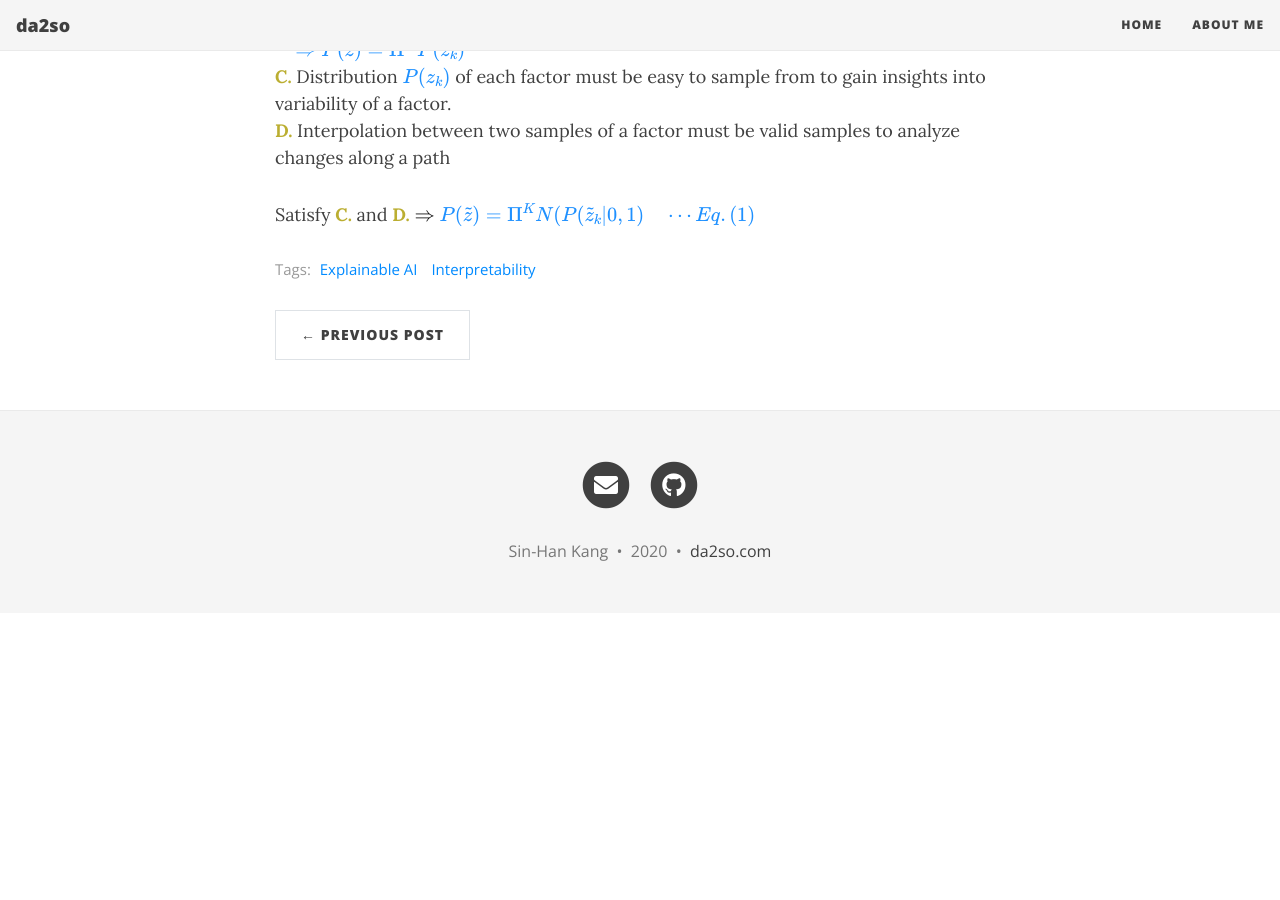
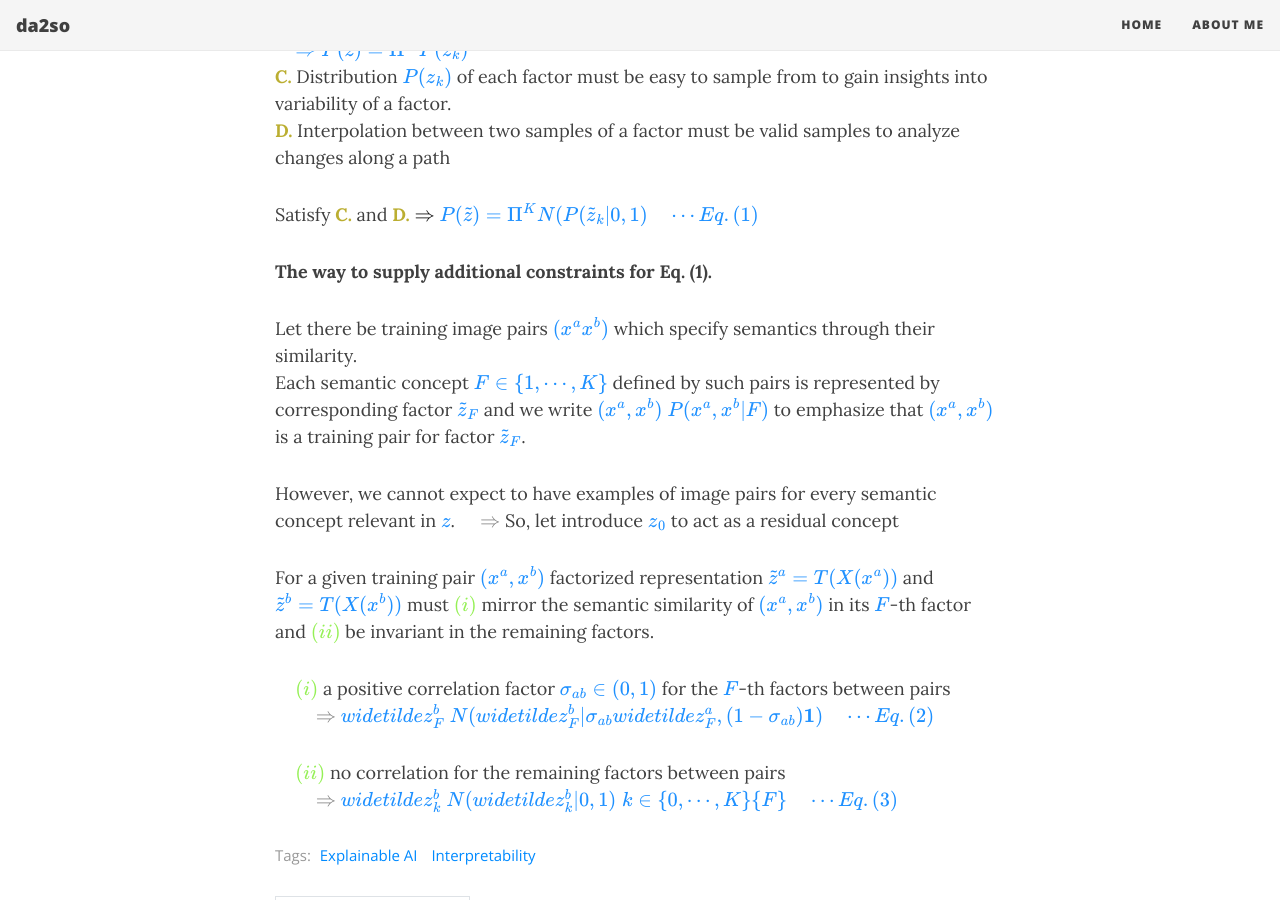
Before and after one commit to da2so/da2so.github.io, a Jekyll site: the page built from _posts/2020-09-08-A_Disentangling_Invertible_Interpretation_Network_for_Explaining_Latent_Representations.md, in a window 1280 px wide and 900 px high, scrolled down 2741 px. Built offline with Jekyll 4.4.1, drawn with Linux system fonts in a browser that asks for light colours; nearby versions of some CDN libraries; formulas are drawn with MathJax 3; before the commit the page ends 3354 px from its top, so only the background shows below that.

Commit message:
Update 2020-09-08-A_Disentangling_Invertible_Interpretation_Network_for_Explaining_Latent_Representations.md

```diff
--- a/_posts/2020-09-08-A_Disentangling_Invertible_Interpretation_Network_for_Explaining_Latent_Representations.md
+++ b/_posts/2020-09-08-A_Disentangling_Invertible_Interpretation_Network_for_Explaining_Latent_Representations.md
@@ -53,3 +53,24 @@ What properties of <span style="color:DodgerBlue">$\widetilde{z}_k$</span> we sh
 
 
 Satisfy <span style="color:#BBAE31">**C.**</span> and <span style="color:#BBAE31">**D.**</span> <span style="color:black">$\Rightarrow$</span> <span style="color:DodgerBlue">$P(\widetilde{z})=\Pi^K N(P(\widetilde{z}_k | 0,1) \quad \cdots Eq. (1)$</span>
+
+
+
+**The way to supply additional constraints for Eq. (1).**
+
+Let there be training image pairs <span style="color:DodgerBlue">$(x^a x^b)$</span> which specify semantics through their similarity.
+Each semantic concept <span style="color:DodgerBlue">$F \in \\{ 1, \cdots , K \\}$</span> defined by such pairs is represented by corresponding factor <span style="color:DodgerBlue">$\widetilde{z}_F$</span> and we write <span style="color:DodgerBlue">$(x^a, x^b) ~ P(x^a,x^b|F)$</span> to emphasize that <span style="color:DodgerBlue">$(x^a,x^b)$</span> is a training pair for factor <span style="color:DodgerBlue">$\widetilde{z}_F$</span>.
+
+
+However, we cannot expect to have examples of image pairs for every semantic concept relevant in <span style="color:DodgerBlue">$z$</span>.
+<span style="color:gray">$\quad \Rightarrow $</span> So, let introduce <span style="color:DodgerBlue">$z_0$</span> to act as a residual concept
+
+
+For a given training pair <span style="color:DodgerBlue">$(x^a, x^b)$</span> factorized representation <span style="color:DodgerBlue">$\widetilde{z}^a=T(X(x^a))$</span> and <span style="color:DodgerBlue">$\widetilde{z}^b=T(X(x^b))$</span> must <span style="color:#95F056">$(i)$</span> mirror the semantic similarity of <span style="color:DodgerBlue">$(x^a, x^b)$</span> in its  <span style="color:DodgerBlue">$F$</span>-th factor and <span style="color:#95F056">$(ii)$</span> be invariant in the remaining factors.
+
+
+<span style="color:#95F056">$\quad (i)$</span> a positive correlation factor <span style="color:DodgerBlue">$\sigma_{ab} \in (0,1)$</span> for the <span style="color:DodgerBlue">$F$</span>-th factors between pairs
+<span style="color:gray">$\quad \quad \Rightarrow$</span> <span style="color:DodgerBlue">$widetilde{z}^b_F ~ N (widetilde{z}^b_F | \sigma_{ab} widetilde{z}^a_F , (1- \sigma_\{ab\} ) \mathbf{1} ) \quad \cdots Eq. (2)$</span>
+
+<span style="color:#95F056">$\quad (ii)$</span> no correlation for the remaining factors between pairs
+<span style="color:gray">$\quad \quad \Rightarrow$</span> <span style="color:DodgerBlue">$widetilde{z}^b_k ~ N (widetilde{z}^b_k | 0,1  ) \; k \in \\{ 0, \cdots , K \\} \\\ \\{ F \\} \quad \cdots Eq. (3)$</span>
```
